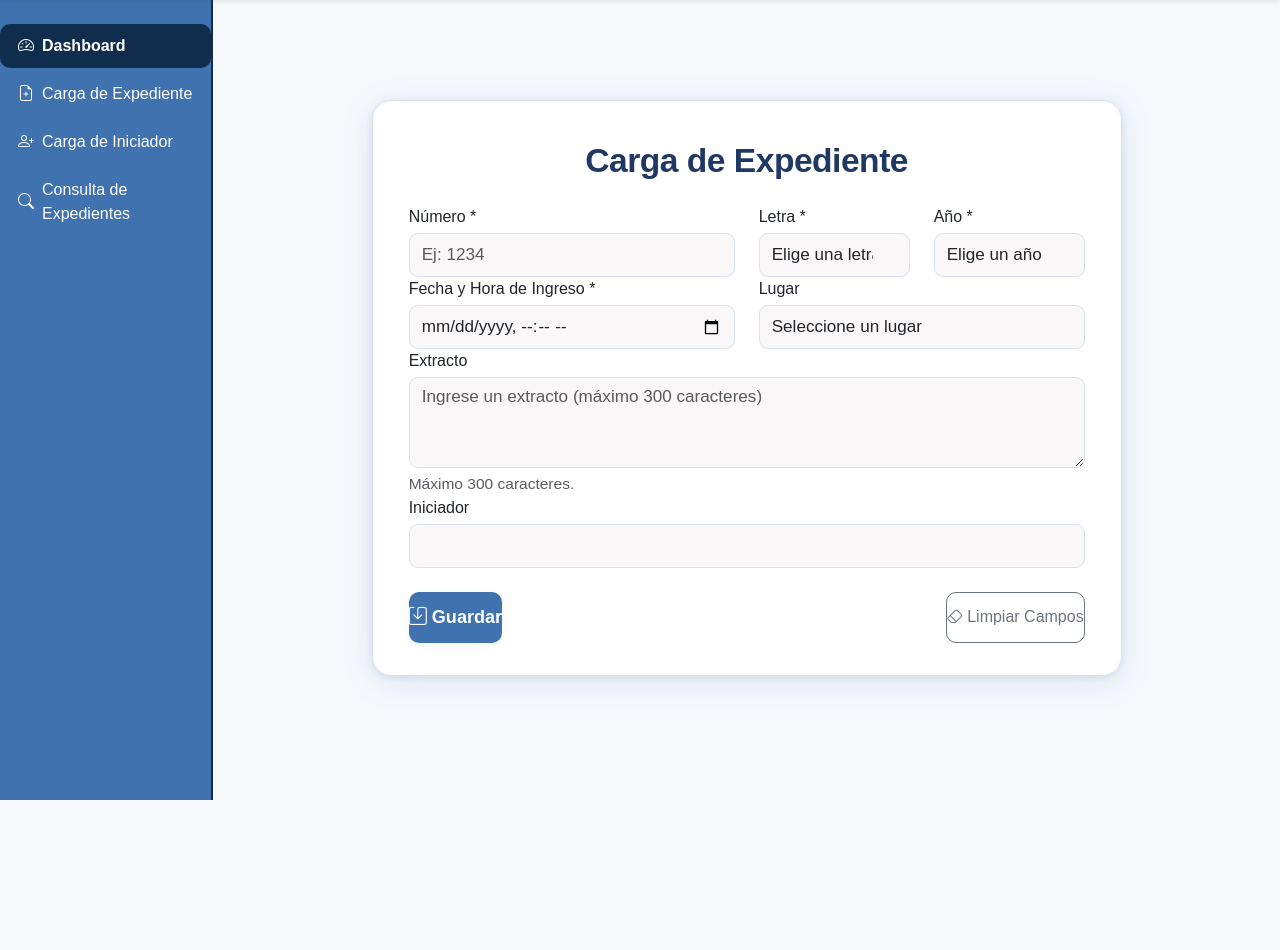
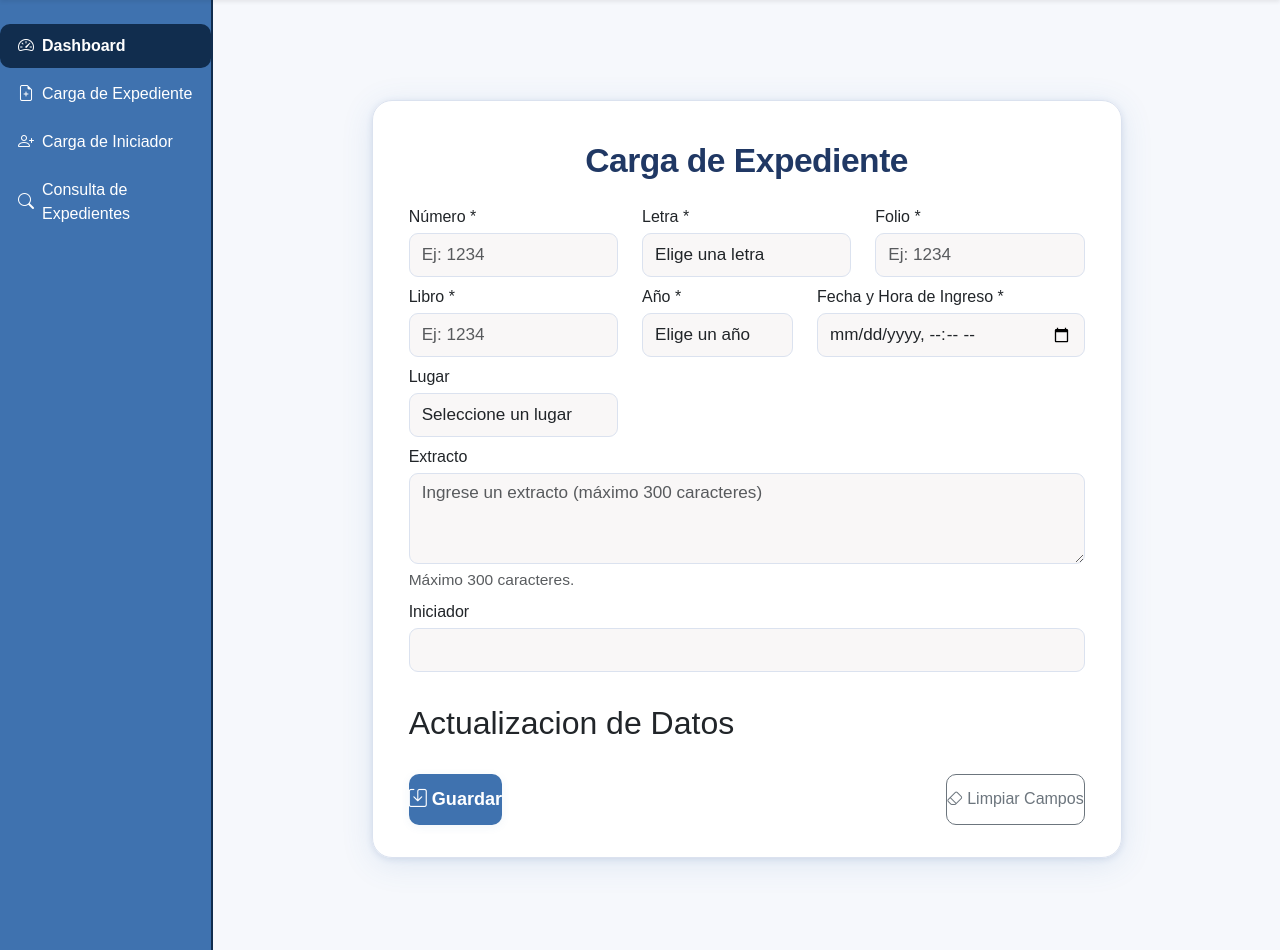
Before and after one commit to nicofranco73/sistema-de-expedientes, a PHP site: page /vistas/carga_expedientes.php in a window 1280 px wide. Shown: the part 104-1054 px from the top of the page. Before the commit the page ends 904 px from the top, so only its background shows below. Run offline with PHP 8.4, Linux system fonts and the light colour scheme.

Commit message:
Recfactorizacion de la Carga de Expedientes

```diff
--- a/vistas/carga_expedientes.php
+++ b/vistas/carga_expedientes.php
@@ -52,9 +52,9 @@
                     }
                     ?>
                     <form action="procesar_carga_expedientes.php" method="post" autocomplete="off">
-                        <div class="row g-4">
+                        <div class="row g-7 mb-4">
                             <!--  Numero-->
-                            <div class="col-md-6">
+                            <div class="col-md-4 mb-2">
                                 <label for="numero" class="form-label">Número *</label>
                                 <input type="text"
                                     id="numero"
@@ -67,7 +67,7 @@
                                     required>
                             </div>
                             <!--  Letra-->
-                            <div class="col-md-3">
+                            <div class="col-md-4 mb-2">
                                 <label for="letra" class="form-label">Letra *</label>
                                 <select id="letra"
                                     name="letra"
@@ -79,8 +79,34 @@
                                     <?php endforeach; ?>
                                 </select>
                             </div>
+                            <!--  Folio-->
+                            <div class="col-md-4 mb-2">
+                                <label for="folio" class="form-label">Folio *</label>
+                                <input type="text"
+                                    id="folio"
+                                    name="folio"
+                                    class="form-control"
+                                    placeholder="Ej: 1234"
+                                    pattern="[0-9]{1,6}"
+                                    maxlength="6"
+                                    title="Solo números, máximo 6 dígitos"
+                                    required>
+                            </div>
+                            <!--  Libro-->
+                            <div class="col-md-4 mb-2">
+                                <label for="libro" class="form-label">Libro *</label>
+                                <input type="text"
+                                    id="libro"
+                                    name="libro"
+                                    class="form-control"
+                                    placeholder="Ej: 1234"
+                                    pattern="[0-9]{1,6}"
+                                    maxlength="6"
+                                    title="Solo números, máximo 6 dígitos"
+                                    required>
+                            </div>
                             <!--  Año-->
-                            <div class="col-md-3">
+                            <div class="col-md-3 mb-2">
                                 <label for="anio" class="form-label">Año *</label>
                                 <select id="anio" name="anio" class="form-select" required>
                                     <option value="">Elige un año</option>
@@ -89,46 +115,63 @@
                                     <?php endfor; ?>
                                 </select>
                             </div>
-                        </div>
-
-                        <div class="row g-4">
                             <!--  Fecha y hora de ingreso -->
-                            <div class="col-md-6">
+                            <div class="col-md-5 mb-2">
                                 <label for="fecha_hora_ingreso" class="form-label">Fecha y Hora de Ingreso *</label>
                                 <input type="datetime-local" id="fecha_hora_ingreso" name="fecha_hora_ingreso" class="form-control" required>
                             </div>
+
                              <!--  Lugar -->
-                            <div class="col-md-6">
+                            <div class="col-md-4 mb-2">
                                 <label for="lugar" class="form-label">Lugar</label>
                                 <select id="lugar" name="lugar" class="form-select">
                                     <option value="">Seleccione un lugar</option>
                                     <option value="Mesa de Entrada">Mesa de Entrada</option>
                                     <option value="Comision I">Comision I</option>
-                                    <option value="Comision I">Comision II</option>
-                                    <option value="Comision I">Comision III</option>
-                                    <option value="Comision I">Comision IV</option>
-                                    <option value="Comision I">Comision V</option>
-                                    <option value="Comision I">Comision VI</option>
-                                    <option value="Comision I">Comision VII</option>
-                                    <option value="Comision I">Archivo</option>
+                                    <option value="Comision II">Comision II</option>
+                                    <option value="Comision III">Comision III</option>
+                                    <option value="Comision IV">Comision IV</option>
+                                    <option value="Comision V">Comision V</option>
+                                    <option value="Comision VI">Comision VI</option>
+                                    <option value="Comision VII">Comision VII</option>
+                                    <option value="Archivo">Archivo</option>
                                 </select>
                             </div>
-                        </div>
-                        <div class="row g-4">
+
+
                             <!--  Extracto -->
-                            <div class="col-12">
+                            <div class="col-12 mb-2">
                                 <label for="extracto" class="form-label">Extracto</label>
                                 <textarea id="extracto" name="extracto" class="form-control" maxlength="300" rows="3" placeholder="Ingrese un extracto (máximo 300 caracteres)"></textarea>
                                 <div class="form-text">Máximo 300 caracteres.</div>
                             </div>
-                        </div>
-                        <div class="row g-4 mb-4">
+
                              <!--  Iniciador -->
-                            <div class="col-12">
+                            <div class="col-12 mb-2">
                                 <label for="iniciador" class="form-label">Iniciador</label>
                                 <input type="text" id="iniciador" name="iniciador" class="form-control">
                             </div>
+
+
+
+
+
+
+
+
+
+
+
+
                         </div>
+
+                        <div class="row g-4 mb-4">
+                           <h2>Actualizacion de Datos</h2>
+                        </div>
+
+
+
+
 
                         <!-- Botones de acción -->
                         <div class="d-flex justify-content-between mt-4">
@@ -174,5 +217,8 @@ document.addEventListener('DOMContentLoaded', function() {
         });
     </script>
 
-</html></body></body>
 </html>
+</body>
+</body>
+
+</html>
```
Also changed, not shown: index.php (+8 -21 lines). Lines whose indentation alone changed are shown as unchanged.
